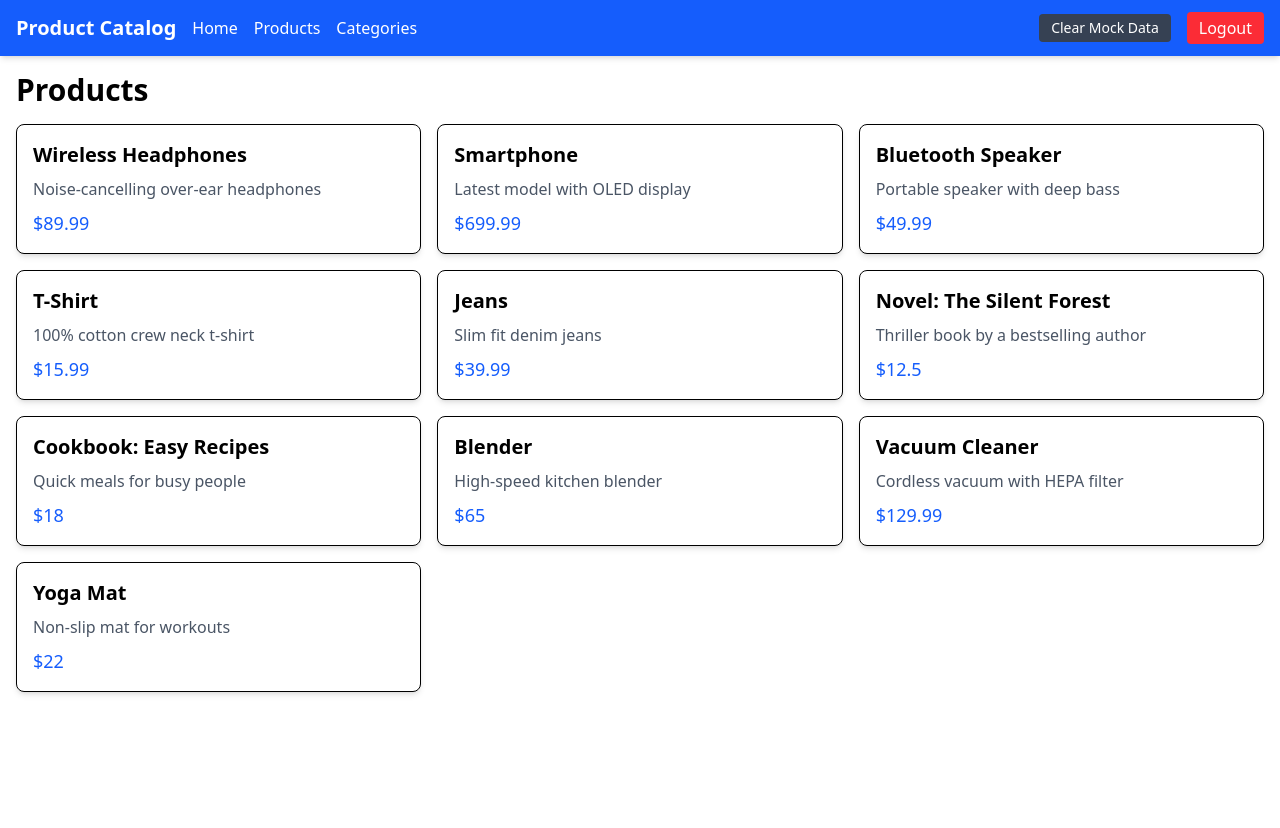
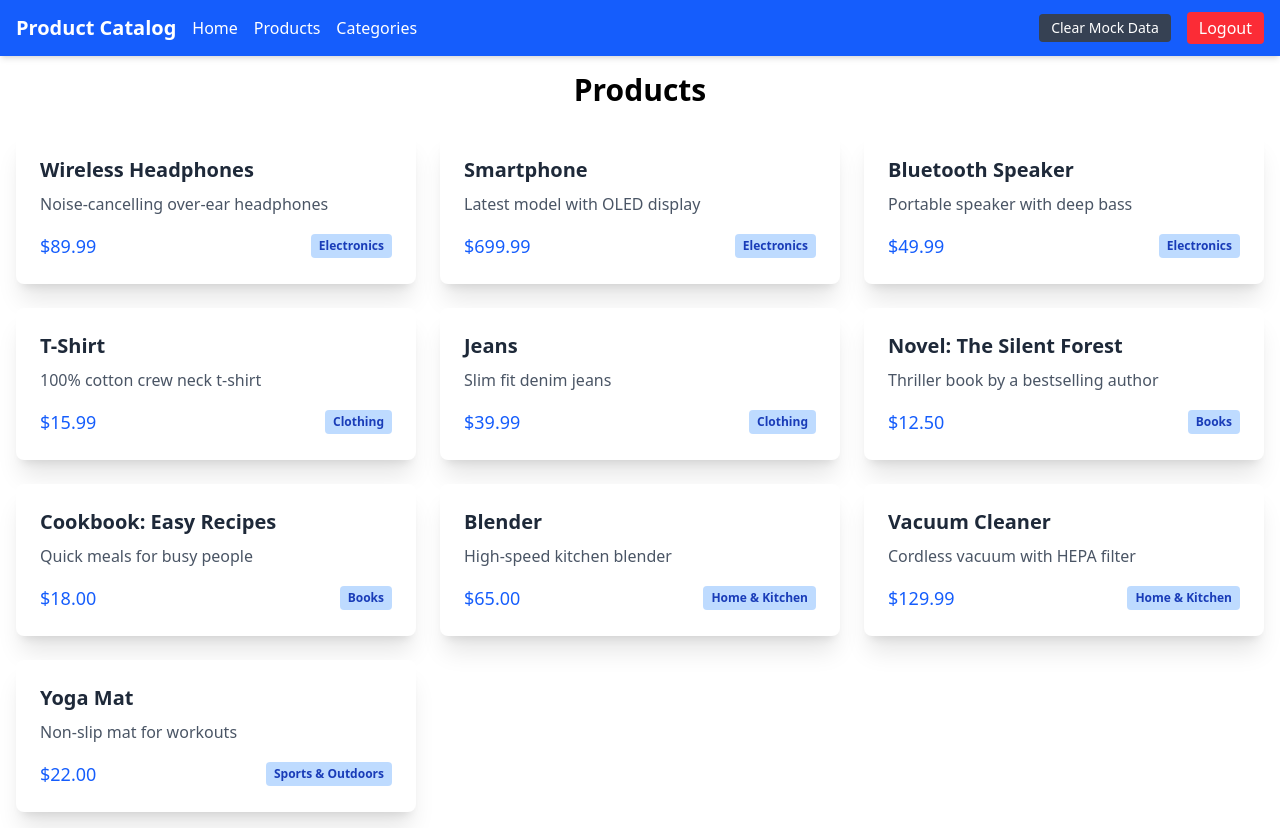
Before and after one commit to fjuncal/product-catalog-frontend, a React (Vite) app: page /products in a window 1280 px wide. Before the commit the page ends 800 px from the top, so only its background shows below. Built offline with nearby package versions, Linux system fonts and the light colour scheme; sample sign-in values are in the browser's storage.

Commit message:
Improving my product page layout

```diff
--- a/src/components/ProductCard.tsx
+++ b/src/components/ProductCard.tsx
@@ -2,14 +2,25 @@ import { Product } from "../pages/ProductsPage";
 
 interface ProductCardProps {
 	product: Product;
+	categoryName: string;
 }
 
-export default function ProductCard({ product }: ProductCardProps) {
+export default function ProductCard({
+	product,
+	categoryName,
+}: ProductCardProps) {
 	return (
-		<div className="border rounded-lg shadow-md p-4 bg-white">
-			<h2 className="text-xl font-bold mb-2">{product.name}</h2>
-			<p className="text-gray-600">{product.description}</p>
-			<p className="mt-2 text-lg font-medium text-blue-600">${product.price}</p>
+		<div className="bg-white rounded-lg shadow-xl p-6 transform transition duration-300 hover:scale-105">
+			<h2 className="text-xl font-bold mb-2 text-gray-800">{product.name}</h2>
+			<p className="text-gray-600 mb-4">{product.description}</p>
+			<div className="flex items-center justify-between">
+				<span className="text-lg font-medium text-blue-600">
+					${product.price.toFixed(2)}
+				</span>
+				<span className="inline-block bg-blue-200 text-blue-800 text-xs font-semibold px-2 py-1 rounded">
+					{categoryName}
+				</span>
+			</div>
 		</div>
 	);
 }
--- a/src/pages/ProductsPage.tsx
+++ b/src/pages/ProductsPage.tsx
@@ -10,20 +10,39 @@ export interface Product {
 	categoryId: number;
 }
 
+export interface Category {
+	id: number;
+	name: string;
+}
+
 export default function ProductsPage() {
 	const [products, setProducts] = useState<Product[]>([]);
+	const [categories, setCategories] = useState<Category[]>([]);
 
 	useEffect(() => {
 		api.fetchProducts().then((data: unknown) => setProducts(data as Product[]));
+		api
+			.fetchCategories()
+			.then((data: unknown) => setCategories(data as Category[]));
 	}, []);
 
 	return (
 		<div className="container mx-auto p-4">
-			<h1 className="text-3xl font-bold mb-4">Products</h1>
-			<div className="grid grid-cols-1 md:grid-cols-2 lg:grid-cols-3 gap-4">
-				{products.map((product) => (
-					<ProductCard key={product.id} product={product} />
-				))}
+			<h1 className="text-3xl font-bold mb-6 text-center">Products</h1>
+			<div className="grid gap-6 grid-cols-1 md:grid-cols-2 lg:grid-cols-3">
+				{products.map((product) => {
+					// Find the category corresponding to the product's categoryId
+					const category = categories.find(
+						(cat) => cat.id === product.categoryId
+					);
+					return (
+						<ProductCard
+							key={product.id}
+							product={product}
+							categoryName={category ? category.name : "Unknown"}
+						/>
+					);
+				})}
 			</div>
 		</div>
 	);
```
